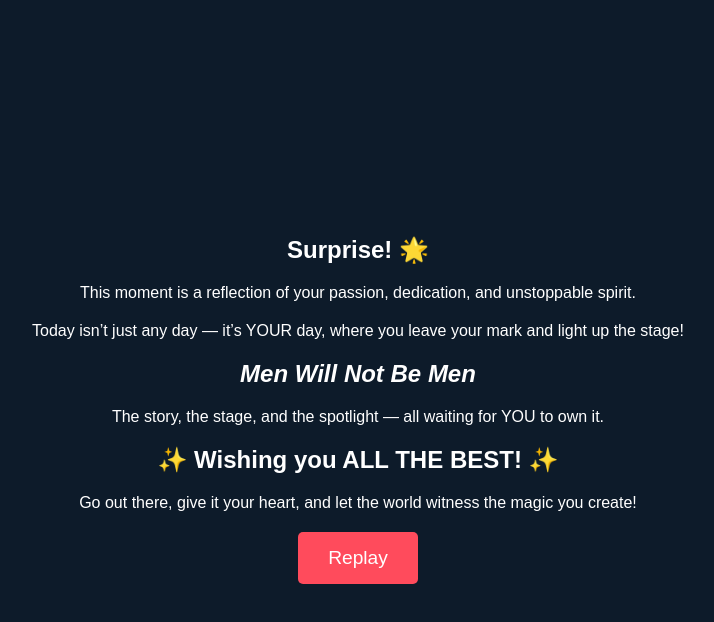
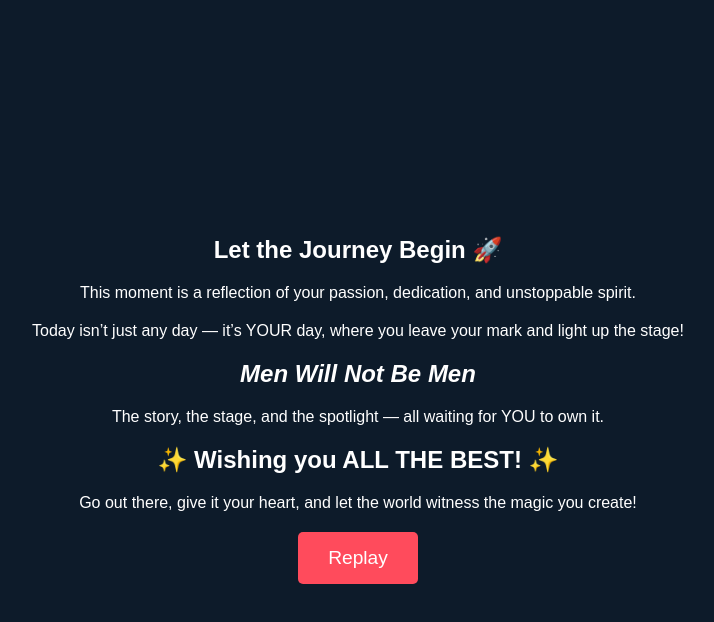
Before and after one commit to Yashsp1212/flexbox-pricing-table, a plain HTML site: page index.html in a window 1280 px wide. Both pictures are taken after a click on the element "Touch Here, I Have Something". Shown: the whole page, without its empty margins (282-996 px from the left). Drawn offline with Linux system fonts and the light colour scheme.

Commit message:
Update index.html

```diff
--- a/index.html
+++ b/index.html
@@ -3,7 +3,7 @@
 <head>
     <meta charset="UTF-8">
     <meta name="viewport" content="width=device-width, initial-scale=1.0">
-    <title>Surprise Reveal</title>
+    <title>All The Best Anu💖🎭</title>
     <style>
         body {
             margin: 0;
@@ -70,7 +70,7 @@
         <h1 id="main-text" class="sparkle">Touch Here, I Have Something</h1>
 
         <div id="hidden" class="hidden-content">
-            <h2>Surprise! 🌟</h2>
+            <h2>Let the Journey Begin 🚀</h2>
             <p>This moment is a reflection of your passion, dedication, and unstoppable spirit.</p>
             <p>Today isn’t just any day — it’s YOUR day, where you leave your mark and light up the stage!</p>
             <h2><em>Men Will Not Be Men</em></h2>
```
